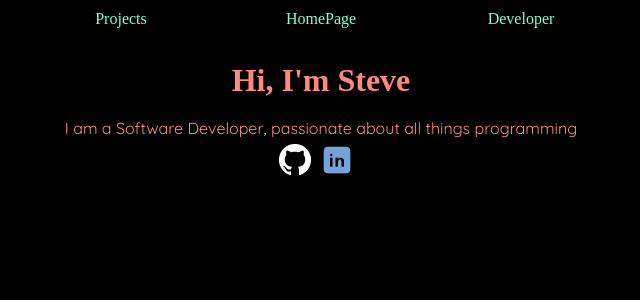
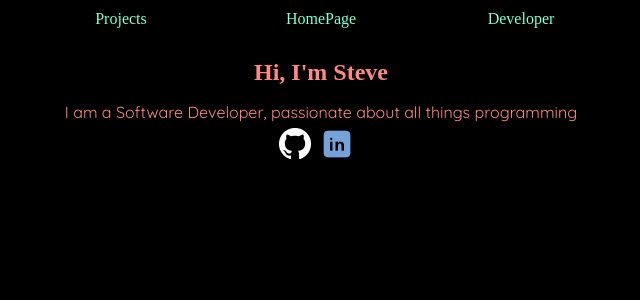
Before and after one commit to steve-kim-96/SteveJubs, a Next.js app: page / in a window 1280 px wide. Shown: the top 300 px of the page, without its empty margins (319-959 px from the left). Built offline with nearby package versions, Linux system fonts and the light colour scheme; a web font is replaced by a local one.

Commit message:
create container for homepage div

```diff
--- a/pages/index.tsx
+++ b/pages/index.tsx
@@ -4,14 +4,18 @@ import SocialMediaLinks from '../components/SocialMediaLinks'
 
 const HomePage = () => (
   <Layout>
-    <div className='homepage'>
-      <h1>Hi, I'm Steve</h1>
-      <p>
-        I am a Software Developer, passionate about all things
-        programming
+    <div className='container'>
+      <div className='homepage'>
+        <section className='homepage-text'>
+          <h1>Hi, I'm Steve</h1>
+          <p>
+            I am a Software Developer, passionate about all things
+            programming
       </p>
+        </section>
+        <SocialMediaLinks />
+      </div>
     </div>
-      <SocialMediaLinks/>
   </Layout>
 )
 
```
